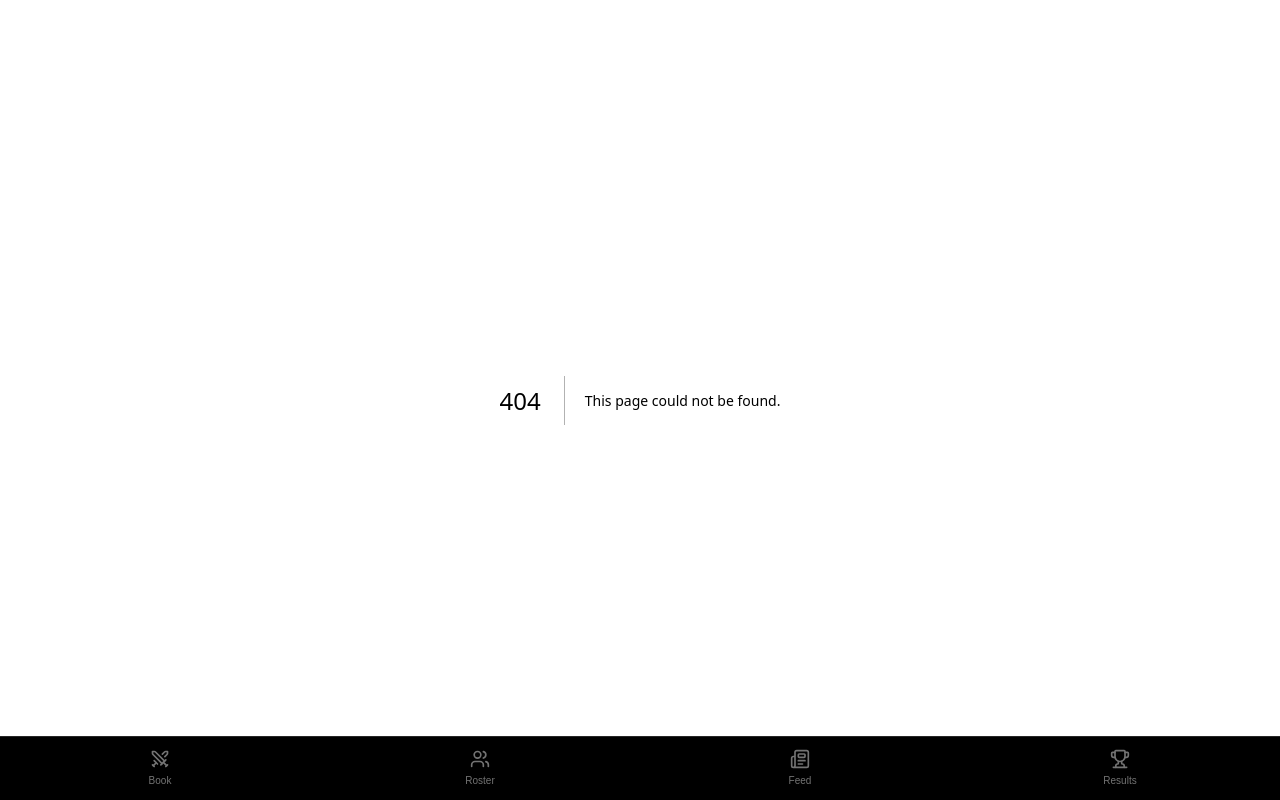
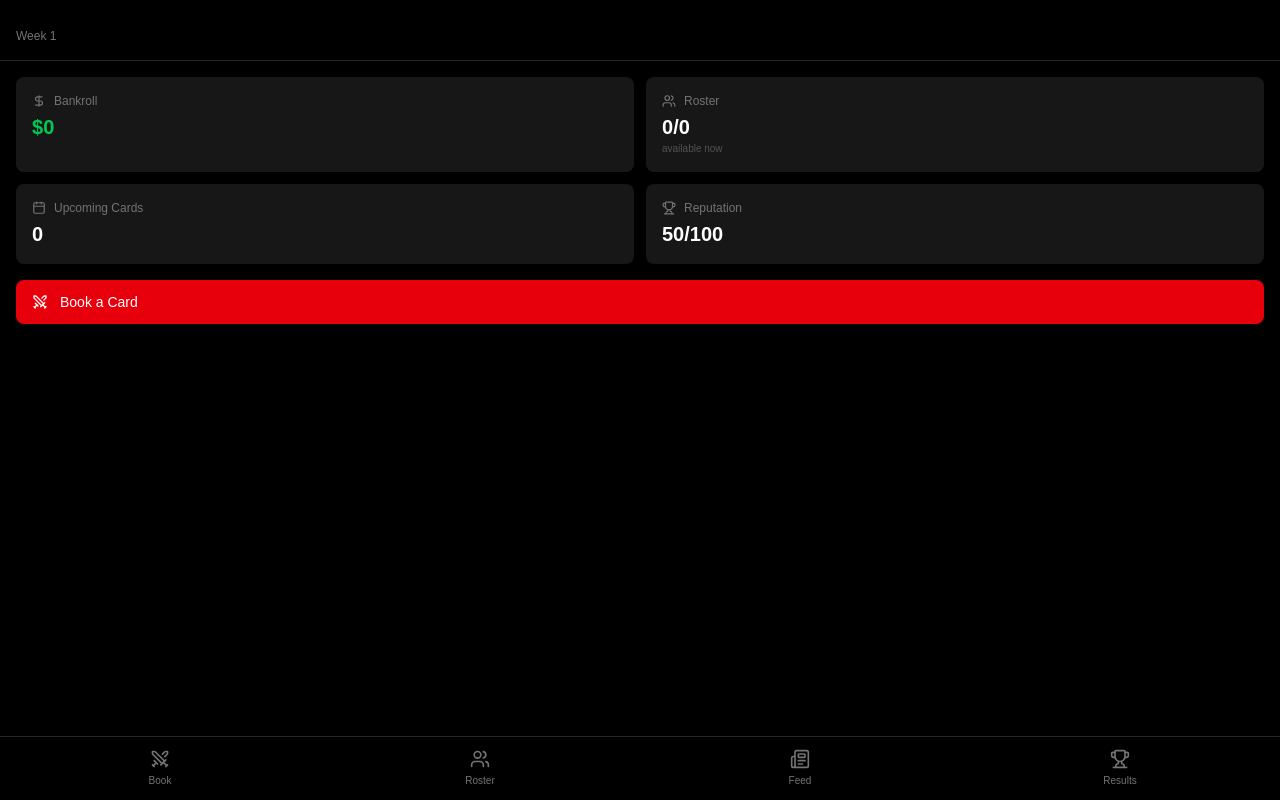
Before and after one commit to primyst/mma-promoter, a Next.js app: page /dashboard in a window 1280 px wide. Before the commit this address had no page. Built offline with nearby package versions, Linux system fonts and the light colour scheme.

Commit message:
Create dashboard/page.tsx

```diff
--- /dev/null
+++ b/src/app/dashboard/page.tsx
@@ -0,0 +1,111 @@
+"use client";
+
+import { useRouter } from "next/navigation";
+import { useGameStore } from "@/lib/gameStore";
+import {
+  Swords,
+  Users,
+  Newspaper,
+  Trophy,
+  DollarSign,
+  Calendar,
+} from "lucide-react";
+
+export default function DashboardScreen() {
+  const router = useRouter();
+  const promotion = useGameStore((s) => s.promotion);
+  const roster = useGameStore((s) => s.roster);
+  const cards = useGameStore((s) => s.cards);
+  const feed = useGameStore((s) => s.feed);
+
+  const upcomingCards = cards.filter((c) => !c.isSimulated).length;
+  const availableFighters = roster.filter(
+    (f) => f.weeksUntilAvailable === 0 && f.health !== "injured" && !f.isRetired
+  ).length;
+  const recentFeed = feed.slice(0, 3);
+
+  return (
+    <div className="min-h-screen bg-black text-white pb-24">
+      <div className="px-4 pt-6 pb-4 border-b border-neutral-800">
+        <h1 className="text-lg font-semibold">{promotion.name}</h1>
+        <p className="text-xs text-neutral-500 mt-1">
+          Week {promotion.currentWeek}
+        </p>
+      </div>
+
+      {/* Quick stats */}
+      <div className="px-4 py-4 grid grid-cols-2 gap-3">
+        <div className="bg-neutral-900 rounded-lg p-4">
+          <div className="flex items-center gap-2 text-neutral-500 text-xs mb-1">
+            <DollarSign className="w-3.5 h-3.5" /> Bankroll
+          </div>
+          <p className="text-xl font-bold text-green-500">
+            ${promotion.money.toLocaleString()}
+          </p>
+        </div>
+        <div className="bg-neutral-900 rounded-lg p-4">
+          <div className="flex items-center gap-2 text-neutral-500 text-xs mb-1">
+            <Users className="w-3.5 h-3.5" /> Roster
+          </div>
+          <p className="text-xl font-bold">
+            {availableFighters}/{roster.length}
+          </p>
+          <p className="text-[10px] text-neutral-600">available now</p>
+        </div>
+        <div className="bg-neutral-900 rounded-lg p-4">
+          <div className="flex items-center gap-2 text-neutral-500 text-xs mb-1">
+            <Calendar className="w-3.5 h-3.5" /> Upcoming Cards
+          </div>
+          <p className="text-xl font-bold">{upcomingCards}</p>
+        </div>
+        <div className="bg-neutral-900 rounded-lg p-4">
+          <div className="flex items-center gap-2 text-neutral-500 text-xs mb-1">
+            <Trophy className="w-3.5 h-3.5" /> Reputation
+          </div>
+          <p className="text-xl font-bold">{promotion.reputation}/100</p>
+        </div>
+      </div>
+
+      {/* Quick actions */}
+      <div className="px-4 space-y-2 mb-4">
+        <button
+          onClick={() => router.push("/booking")}
+          className="w-full flex items-center gap-3 bg-red-600 rounded-lg px-4 py-3 font-medium text-sm"
+        >
+          <Swords className="w-4 h-4" /> Book a Card
+        </button>
+      </div>
+
+      {/* Recent feed preview */}
+      {recentFeed.length > 0 && (
+        <div className="px-4">
+          <div className="flex items-center justify-between mb-2">
+            <h2 className="text-xs uppercase tracking-wide text-neutral-500">
+              Latest
+            </h2>
+            <button
+              onClick={() => router.push("/feed")}
+              className="text-xs text-neutral-500 underline"
+            >
+              See all
+            </button>
+          </div>
+          <div className="space-y-2">
+            {recentFeed.map((item) => (
+              <div
+                key={item.id}
+                className="bg-neutral-900 border border-neutral-800 rounded-lg p-3"
+              >
+                <div className="flex items-center gap-1.5 mb-1">
+                  <Newspaper className="w-3.5 h-3.5 text-neutral-500" />
+                  <span className="text-xs font-medium">{item.authorName}</span>
+                </div>
+                <p className="text-xs text-neutral-400">{item.content}</p>
+              </div>
+            ))}
+          </div>
+        </div>
+      )}
+    </div>
+  );
+}
```
